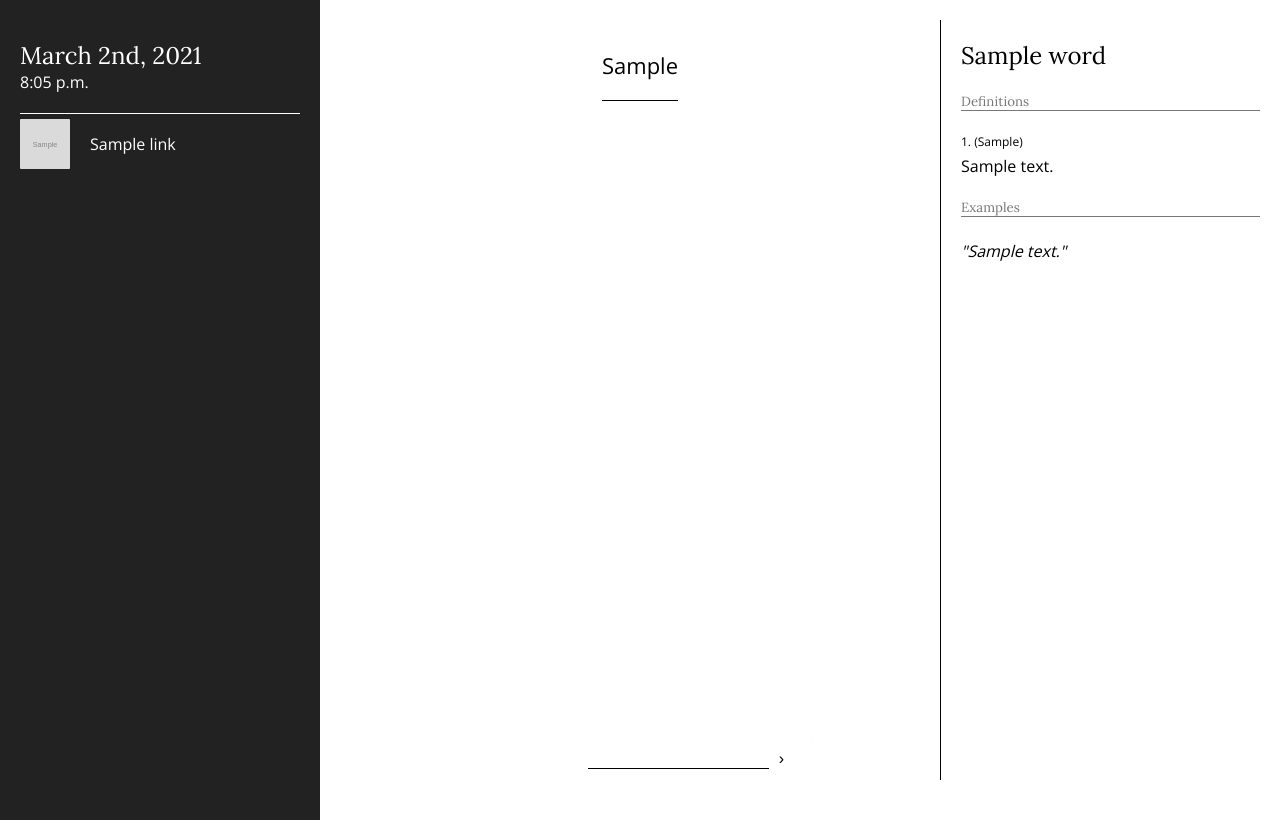
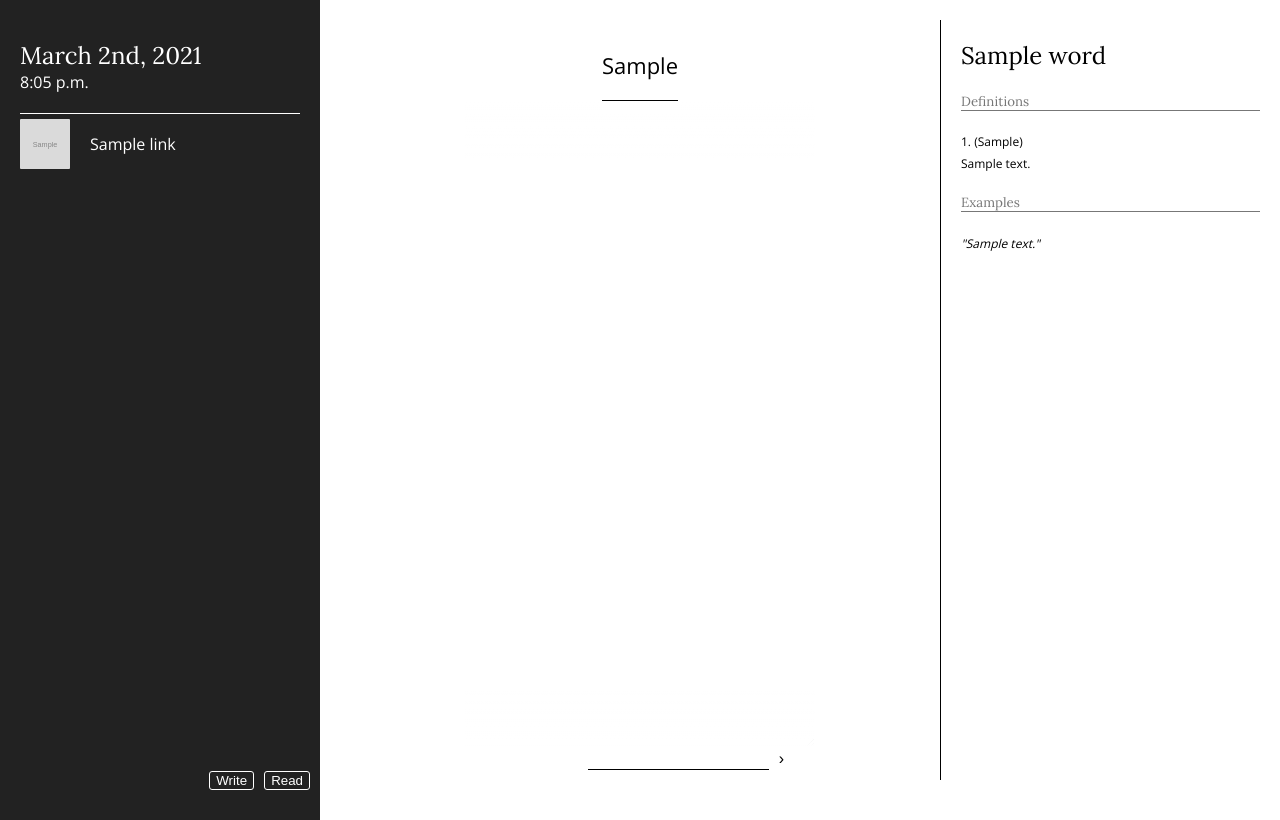
Before and after one commit to alexheist/startpage, a Django app: page / in a window 1280 px wide. Run offline with Django 3.2, Linux system fonts and the light colour scheme; tables that the repository leaves empty hold one stand-in row (values such as "Sample post"); grey boxes marked "Sample" are stand-in pictures; a database or web service that is not in the repository returns one stand-in record (values such as "Sample title"); data that the repository does not hold is empty; style sheets or scripts are compiled from the project's sources; some libraries are stand-ins or nearby versions.

Commit message:
final feature

```diff
--- a/config/urls.py
+++ b/config/urls.py
@@ -7,4 +7,6 @@ from main import views
 urlpatterns = [
     path("admin/", admin.site.urls),
     path("", views.index),
+    path("switch-read/", views.switch_read),
+    path("switch-write/", views.switch_write),
 ] + static(settings.MEDIA_URL, document_root=settings.MEDIA_ROOT)
--- a/main/static/css/base.scss
+++ b/main/static/css/base.scss
@@ -85,6 +85,35 @@ h1,h2,h3,h4,h5,h6 {
     }
 }
 
+.switches {
+    position: absolute;
+    bottom: 0;
+    left: 0;
+    width: 320px;
+    display: flex;
+    justify-content: flex-end;
+}
+
+.switch {
+    outline: none;
+    border: 1px solid white;
+    border-radius: 3px;
+    -webkit-border-radius: 3px;
+    -moz-border-radius: 3px;
+    -ms-border-radius: 3px;
+    -o-border-radius: 3px;
+    background-color: transparent;
+    color: white;
+    margin-right: 10px;
+    margin-bottom: 10px;
+
+    &:hover {
+        cursor: pointer;
+        background-color: white;
+        color: #222;
+    }
+}
+
 .writing {
     display: flex;
     flex-direction: column;
@@ -148,6 +177,7 @@ h1,h2,h3,h4,h5,h6 {
     &__secret {
         border: none;
         outline: none;
+        padding: 2px;
         border-bottom: 1px solid black;
     }
 
@@ -183,6 +213,8 @@ textarea {
 .wotd {
     border-left: 1px solid black;
     padding-left: 20px;
+    max-height: 100vh;
+    overflow-y: scroll;
 
     &__header {
         color: #777;
@@ -200,9 +232,15 @@ textarea {
 
     &__definition {
         margin-top: 5px;
+        font-size: 12px;
     }
 
     &__example {
         font-style: italic;
+        font-size: 12px;
+    }
+
+    &::-webkit-scrollbar {
+        width: 0px;
     }
 }
--- a/main/templates/base.html
+++ b/main/templates/base.html
@@ -28,6 +28,10 @@
             <img class="link__image" src="{{ link.icon.url }}" /> {{ link.name }}
           </a>
         {% endfor %}
+      </section>
+      <section class="switches">
+        <button type="button" class="switch switch--write" onclick="switchWrite();">Write</button>
+        <button type="button" class="switch switch--read" onclick="switchRead();">Read</button>
       </section>
     </div>
     <div class="container--right">
@@ -114,4 +118,53 @@
       });
     });
   </script>
+  <script>
+    /* handle read/write switch */
+    function switchRead() {
+      var prompt = $(".writing__prompt")[0];
+      var textarea = $(".writing__form--textarea")[0];
+      var wordCountElement = $("#wordcount")[0];
+      var submissionForm = $("#submission-form")[0];
+
+      $.ajax({
+        type: "GET",
+        url: "/switch-read/",
+        success: function(data) {
+          /* update prompt, textarea, and wordcount */
+          prompt.innerText = data.prompt;
+          textarea.innerText = data.text;
+          $(".writing__form--textarea").prop("readonly", true);
+          wordCountElement.innerText = data.words;
+          submissionForm.style.display = "none";
+        },
+        error: function(data) {
+          console.log(data);
+        }
+      });
+    }
+
+    function switchWrite() {
+      var prompt = $(".writing__prompt")[0];
+      var textarea = $(".writing__form--textarea")[0];
+      var wordCountElement = $("#wordcount")[0];
+      var submissionForm = $("#submission-form")[0];
+
+      $.ajax({
+        type: "GET",
+        url: "/switch-write/",
+        success: function(data) {
+          /* reset prompt, textarea, and wordcount */
+          prompt.innerText = data.prompt;
+          textarea.innerText = "";
+          $(".writing__form--textarea").prop("readonly", false);
+          $(".writing__form--textarea").focus();
+          wordCountElement.innerText = "0";
+          submissionForm.style.display = "initial";
+        },
+        error: function(data) {
+          console.log(data);
+        }
+      });
+    }
+  </script>
 </html>
--- a/main/views.py
+++ b/main/views.py
@@ -62,3 +62,19 @@ def index(request):
     return render(
         request, "base.html", {"links": links, "prompt": prompt, "wotd": wotd}
     )
+
+
+def switch_read(request):
+    entry = random.choice(models.Entry.objects.all())
+    return http.JsonResponse(
+        {
+            "status": 200,
+            "prompt": entry.prompt.prompt,
+            "text": entry.text,
+            "words": str(entry.wordcount),
+        }
+    )
+
+
+def switch_write(request):
+    return http.JsonResponse({"status": 200, "prompt": _get_daily_prompt().prompt})
```
